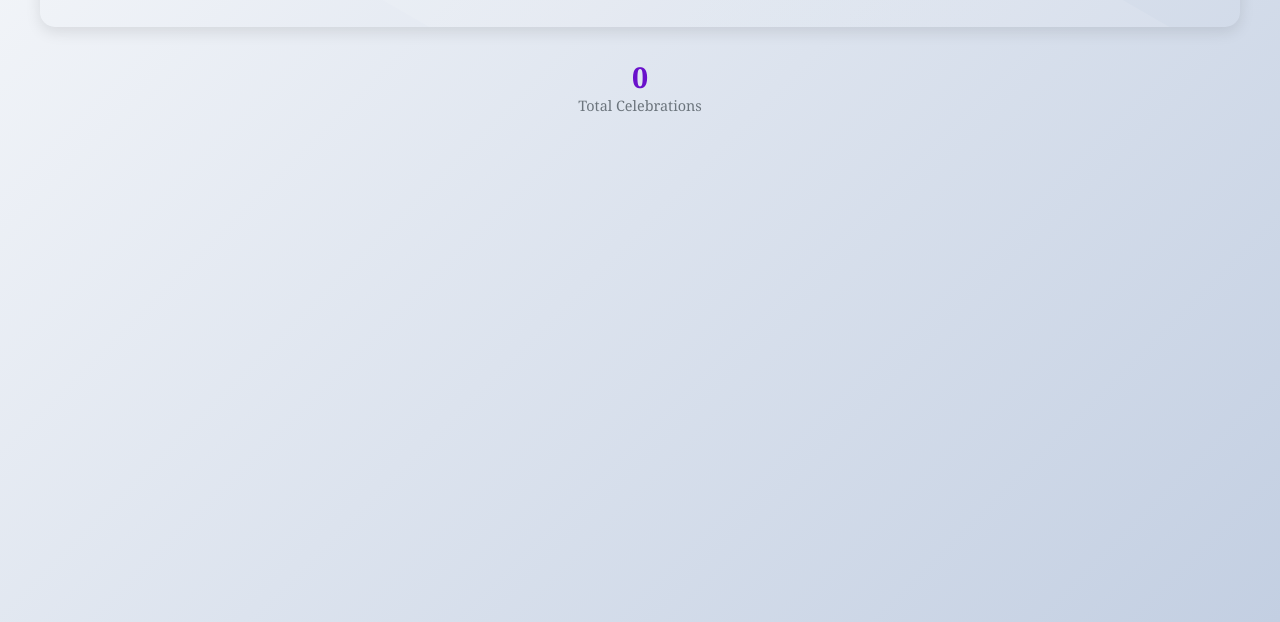
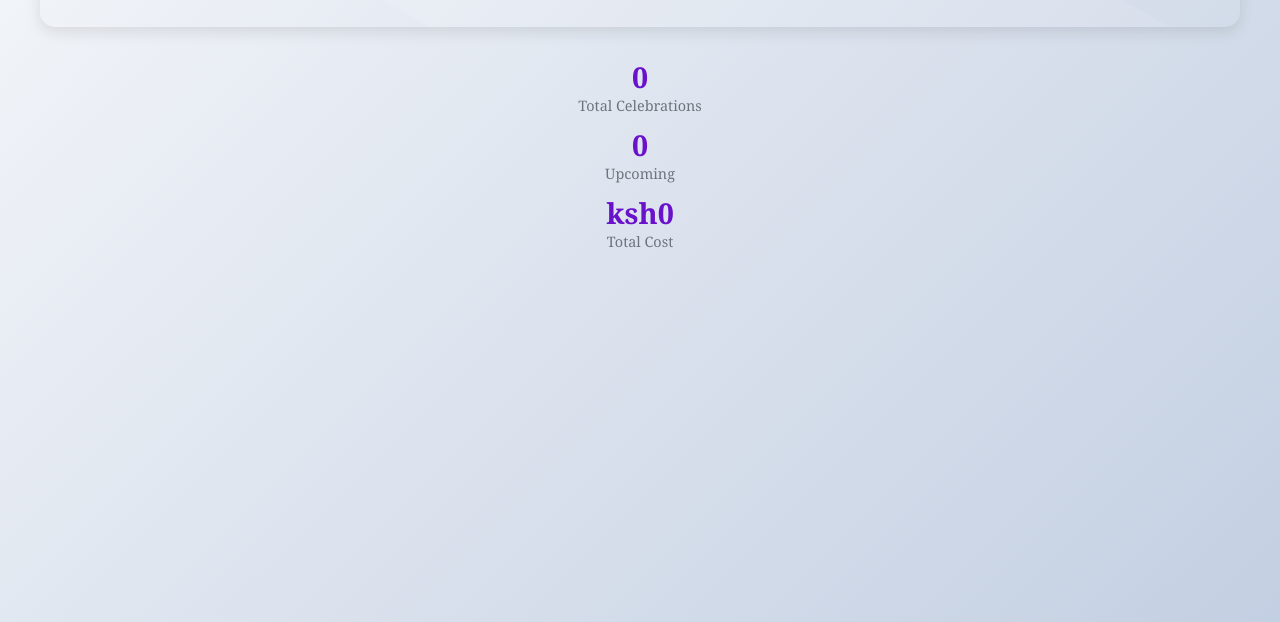
Before and after one commit to JamesKamau-5773/celebration-gift-tracker, a website: page index.html in a window 1280 px wide. Shown: the part 178-800 px from the top of the page. Drawn offline with Linux system fonts and the light colour scheme.

Commit message:
add celebration tracker dashboard UI

```diff
--- a/index.html
+++ b/index.html
@@ -22,6 +22,16 @@
       <div class="stat-label" >Total Celebrations</div>
     </div>
 
+    <div class = "stat-item">
+      <div class = "stat-value" id="upcomingCelebrations">0</div>
+      <div class = "stat-label">Upcoming</div>
+    </div>
 
+    <div class = "stat-item">
+      <div class = "stat-value" id = "totalCost">ksh0</div>
+      <div class = "stat-label">Total Cost</div>
+    </div>
+
+  <script type = "module" src="./index.js"></script>
 </body>
 </html>
```
